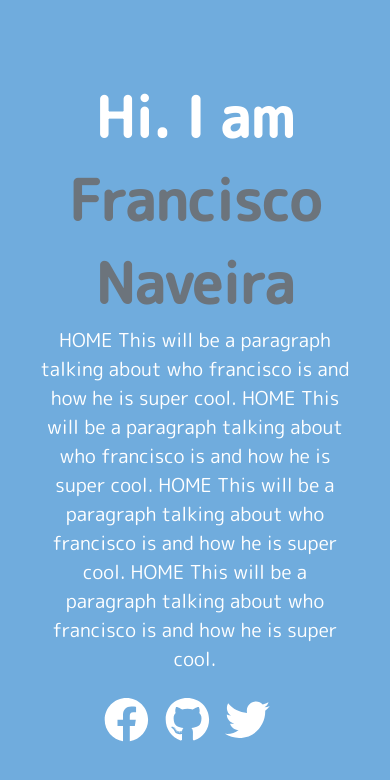
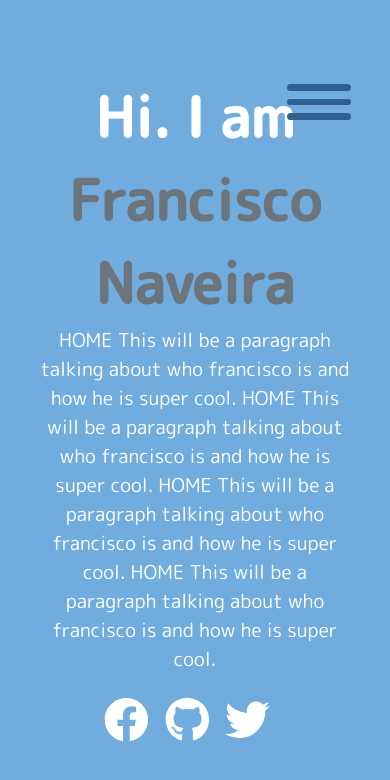
Before and after one commit to FranciscoNav/francisco-portfolio, a React (Create React App) app: page / in a window 390 px wide. Shown: the top 780 px of the page. Built offline with nearby package versions, Linux system fonts and the light colour scheme.

Commit message:
build functionality so the navbar becomes a nav-button when web app is being used on a mobile device

```diff
--- a/src/App.js
+++ b/src/App.js
@@ -16,9 +16,9 @@ function App() {
         <NavBar/>
       </div>
       <div className="nav-button">
-        <div className="lines-1"></div>
-        <div className="lines-2"></div>
-        <div className="lines-3"></div>
+        <div className="line-1"></div>
+        <div className="line-2"></div>
+        <div className="line-3"></div>
       </div>
       <div className="main-content">
         <div className='content'>
--- a/src/styles/navbar.scss
+++ b/src/styles/navbar.scss
@@ -79,8 +79,28 @@
     z-index: 10;
     right: 10%;
     top: 10%;
-    background-color: red;
-    width: 5rem;
-    height: 5rem;
-    display: none;
+    width: 4rem;
+    height: 4rem;
+    // display: none;
+    display: flex;
+    align-items: center;
+    justify-content: space-between;
+    cursor: pointer;
+    .line-1, .line-2, .line-3{
+        height: .4rem;
+        width: 100%;
+        background-color: rgb(48, 96, 145);
+        pointer-events: none;
+        display: none;
+        border-radius: 20px;
+        &:not(:last-child){
+            margin-bottom: .5rem;
+        }
+    }
+    @media screen and (max-width: 1000px){
+        display: block;
+        .line-1, .line-2, .line-3{
+            display: block;
+        }
+    }
 }
```
